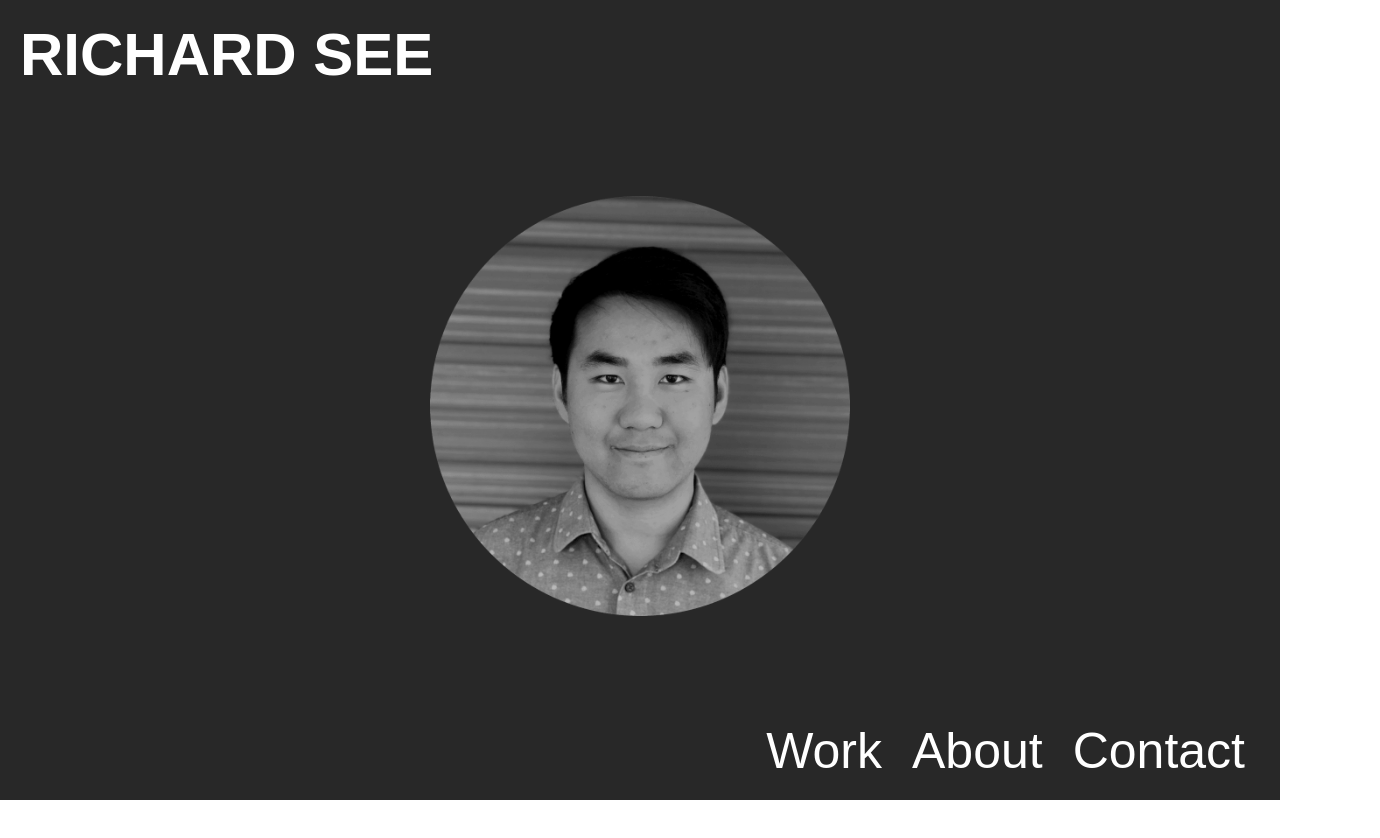
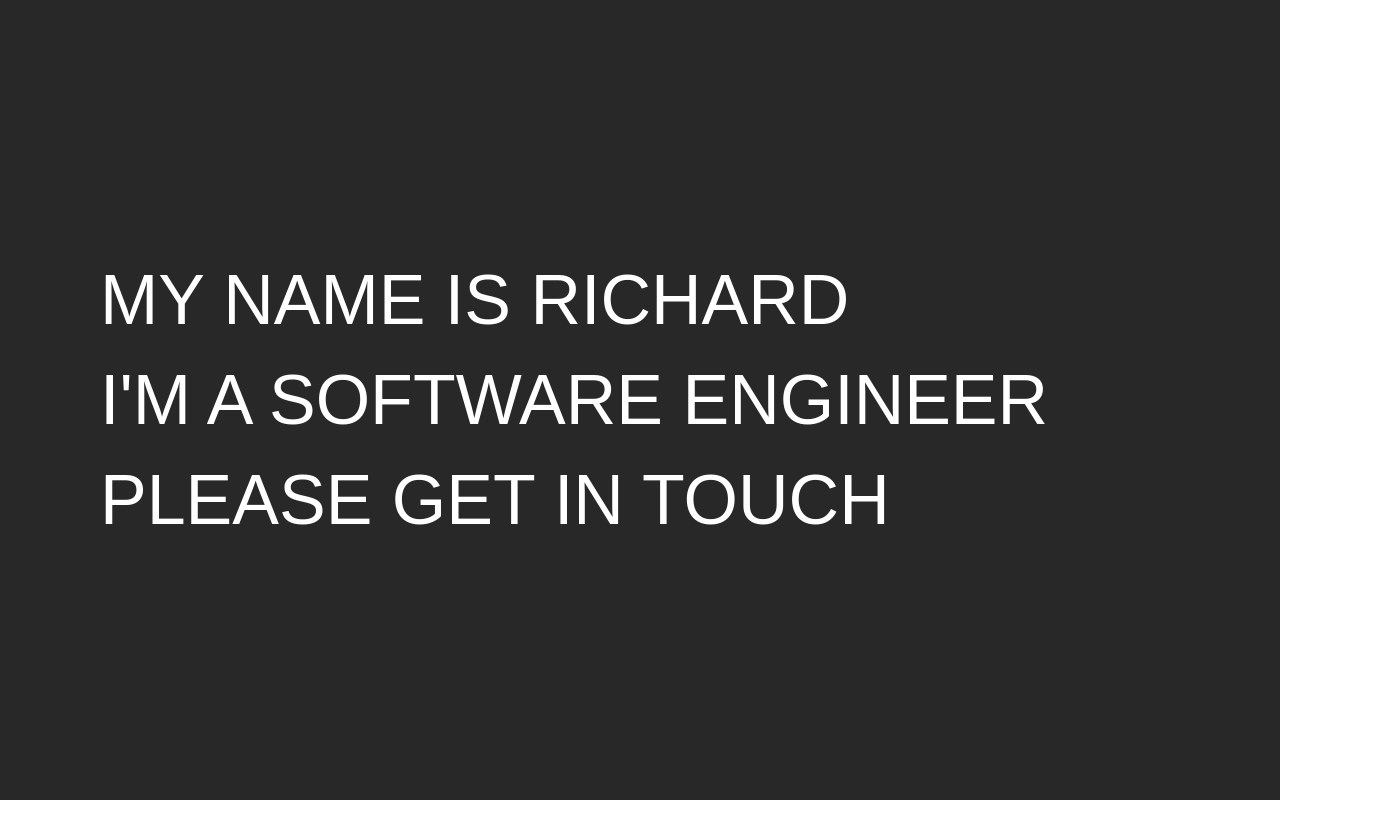
Before and after one commit to RSee07/richardsee, a React app: page / in a window 1280 px wide. Shown: the top 838 px of the page, 1380 px wide, since content can reach past the window. Built offline with nearby package versions, Linux system fonts and the light colour scheme.

Commit message:
Redid landing page

```diff
--- a/src/App.js
+++ b/src/App.js
@@ -5,8 +5,8 @@ import {
     Switch
 } from 'react-router-dom'
 import styled from 'styled-components'
-import me from './static/media/me.png'
-import Header from './components/Header'
+import data from './static/data/personal.json'
+import Intro from './components/Intro'
 import Work from './components/Work'
 import About from './components/About'
 import Contact from './components/Contact'
@@ -15,78 +15,35 @@ const Background = styled.div`
     height: 100vh;
     width: 100vw;
     background-color: #282828;
+`
+
+const IntroWrapper = styled.div`
+    height: 100%;
+    width: 100%;
+    margin-left: 20px;
     display: flex;
     flex-direction: column;
-    justify-content: space-between;
-`
-
-const TitleWrapper = styled.div`
-    padding: 20px;
+    justify-content: center;
 
     @media (min-width: 600px) {
-        font-size: 40px;
-    }
-`
-
-const Title = styled.h1`
-    color: #ffffff;
-    margin: 0;
-    font-size: 32px;
-
-    @media (min-width: 600px) {
-        font-size: 40px;
-    }
-
-    @media (min-width: 900px) {
-        font-size: 50px;
+        margin-left: 40px;
     }
 
     @media (min-width: 1200px) {
-        font-size: 60px;
-    }
-`
-
-const Hero = styled.img`
-    height: 220px;
-    width: 220px;
-    margin: auto;
-    display: block;
-    filter: grayscale(100%);
-    transition: all .25s ease-in-out;
-
-    @media (min-width: 600px) {
-        height: 320px;
-        width: 320px;
-    }
-
-    @media (min-width: 900px) {
-        height: 400px;
-        width: 400px;
-    }
-
-    @media (min-width: 1200px) {
-        height: 420px;
-        width: 420px;
-    }
-
-    &:hover {
-        transform: scale(1.1);
-        transition: all .2s ease-in-out;
-        filter: grayscale(0%);
+        margin-left: 100px;
     }
 `
 
 class App extends React.Component {
     render() {
+        console.log(data)
         return (
             <BrowserRouter>
                 <Fragment>
                     <Background>
-                        <TitleWrapper>
-                            <Title>RICHARD SEE</Title>
-                        </TitleWrapper>
-                        <Hero src={me}/>
-                        <Header />
+                        <IntroWrapper>
+                            <Intro />
+                        </IntroWrapper>
                     </Background>
                     <div style={{height: '700px'}}>
                         <Switch>
--- /dev/null
+++ b/src/components/Intro.js
@@ -0,0 +1,43 @@
+import React, { Fragment } from 'react'
+import { Link } from 'react-router-dom'
+import styled from 'styled-components'
+
+const Nav = styled(Link)`
+    margin: 10px 0;
+    color: #ffffff;
+    display: block;
+    text-decoration: none;
+    font-size: 20px;
+    transition: all .15s ease-in-out;
+
+    @media (min-width: 600px) {
+        margin: 10px 0;
+        font-size: 38px;
+    }
+
+    @media (min-width: 900px) {
+        margin: 10px 0;
+        font-size: 60px;
+    }
+
+    @media (min-width: 1200px) {
+        margin: 10px 0;
+        font-size: 70px;
+    }
+
+    &:hover {
+        /* transform: scale(1.1); */
+        transition: all .15s ease-in-out;
+        color: #ff6600;
+    }
+`
+
+const Intro = () => (
+    <Fragment>
+        <Nav to="/about">MY NAME IS RICHARD</Nav>
+        <Nav to="/work">I'M A SOFTWARE ENGINEER</Nav>
+        <Nav to="/contact">PLEASE GET IN TOUCH</Nav>
+    </Fragment>
+)
+
+export default Intro
```
